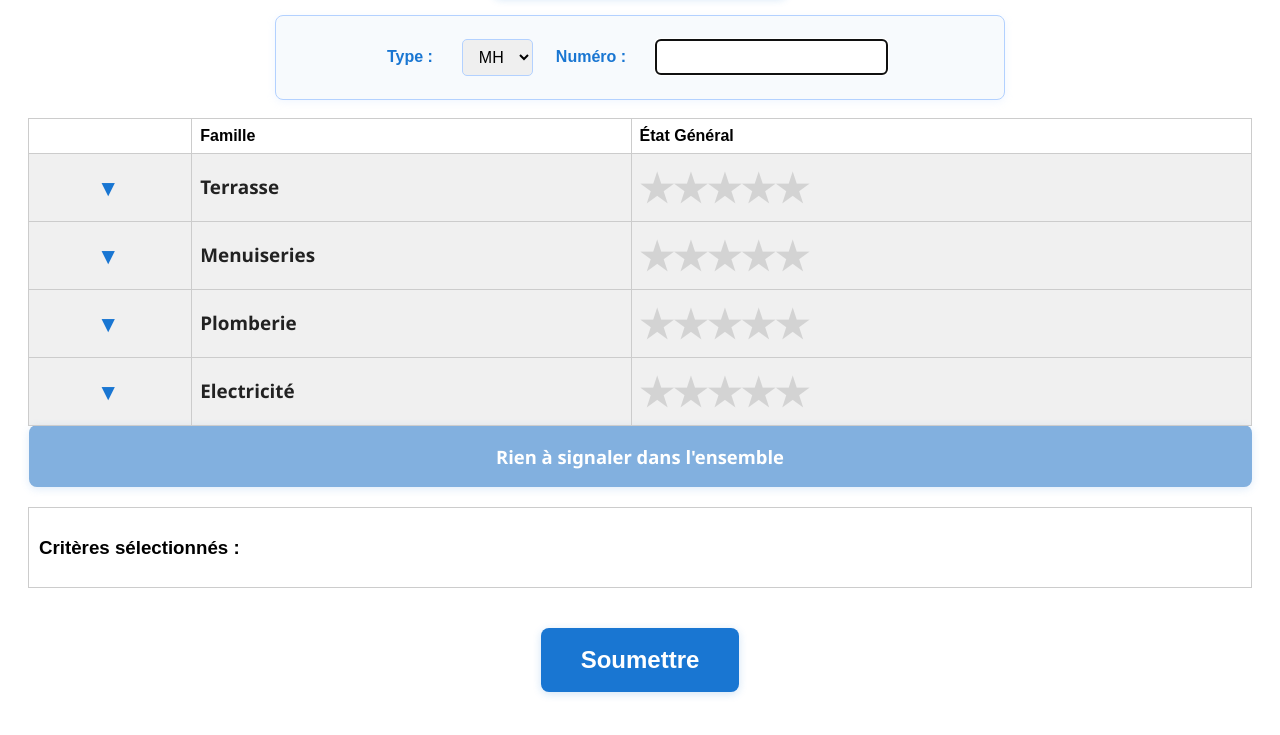
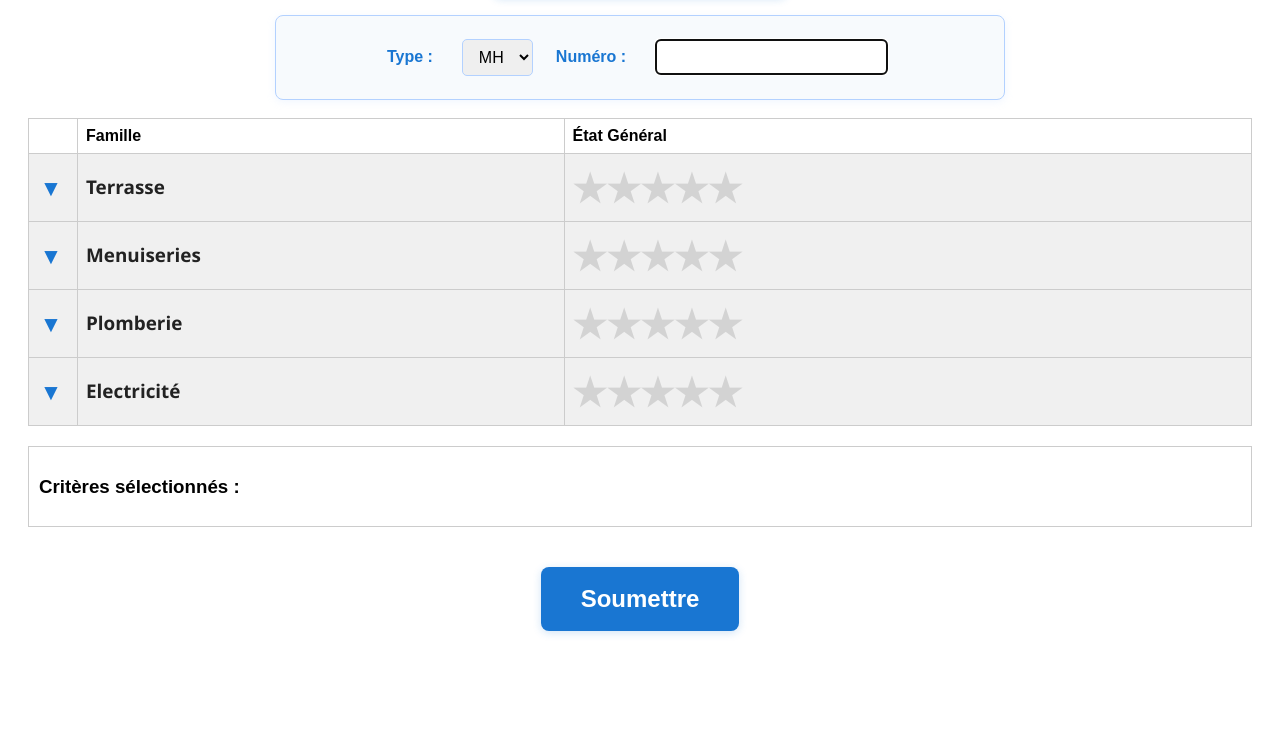
Before and after one commit to nonodev38/check_mobil_home, a plain HTML site: page index.html in a window 1280 px wide. Shown: the part 161-896 px from the top of the page. After the commit the page ends 840 px from the top, so only its background shows below. Drawn offline with Linux system fonts and the light colour scheme; no server answers.

Commit message:
Update index.html

```diff
--- a/index.html
+++ b/index.html
@@ -348,7 +348,7 @@ body.mobile-mode #criteriaTable {
           { name: "Plomberie", subs: ["Aucun Problème", "Fuite SDB", "Fuite Cuisine", "Probleme différence de T° de l'eau SDB", "Douche déteriorée", "Joints cuisine HS", "Joints SDB HS", "Etat général trop ancien"], stars: 0 },
           { name: "Electricité", subs: ["Aucun Problème", "Eclairage trop faible", "Manque de prises", "Etat général trop ancien"], stars: 0 },
           //{ name: "Piscine", subs: ["Précisez"], stars: 0 },
-          { name: "Rien à signaler dans l'ensemble", subs: ["Rien à signaler pour ce mobilhome"], stars: 0 }
+          //{ name: "Rien à signaler dans l'ensemble", subs: ["Rien à signaler pour ce mobilhome"], stars: 0 }
         ];
         renderFamilies();
       }
```
